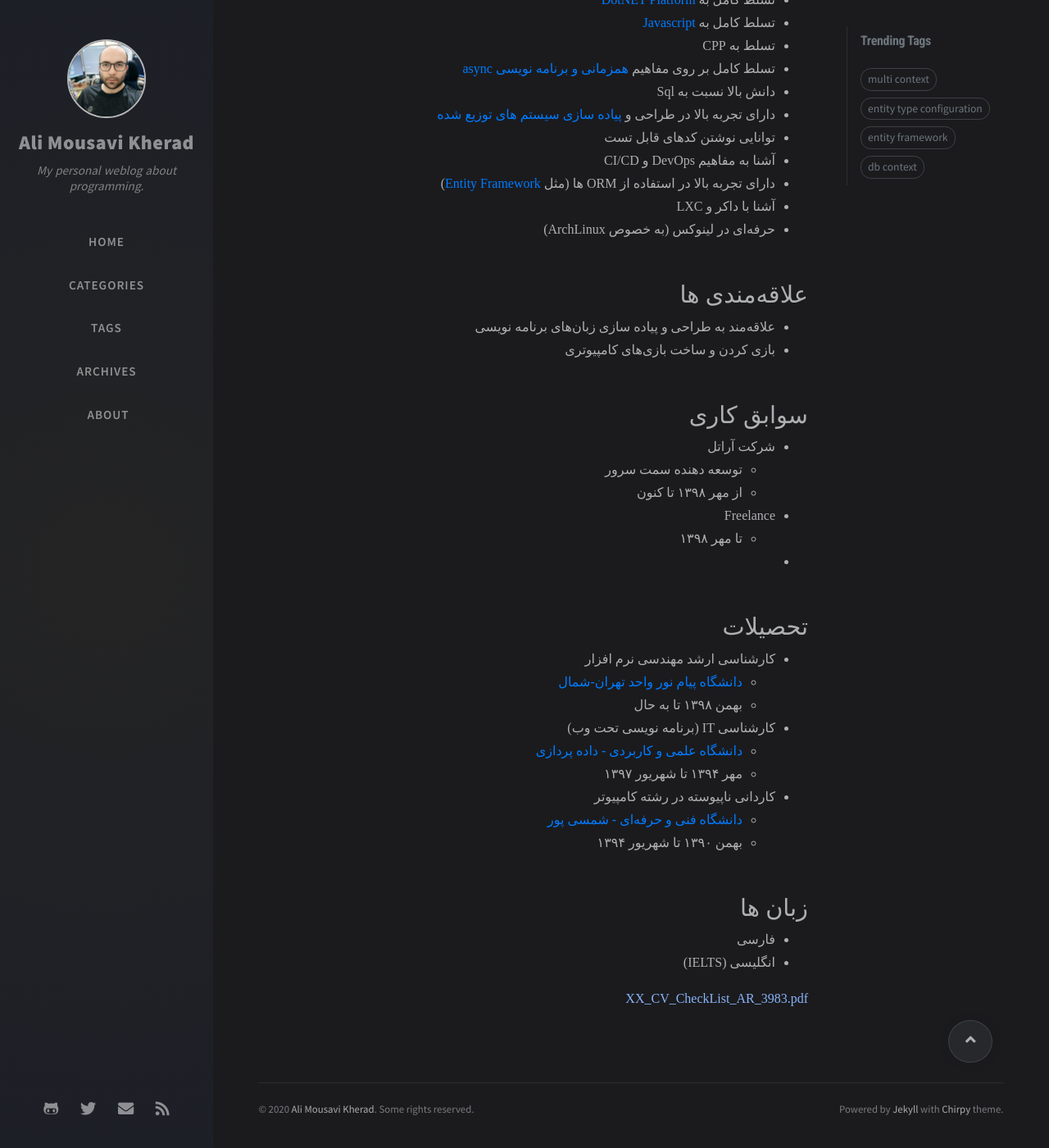
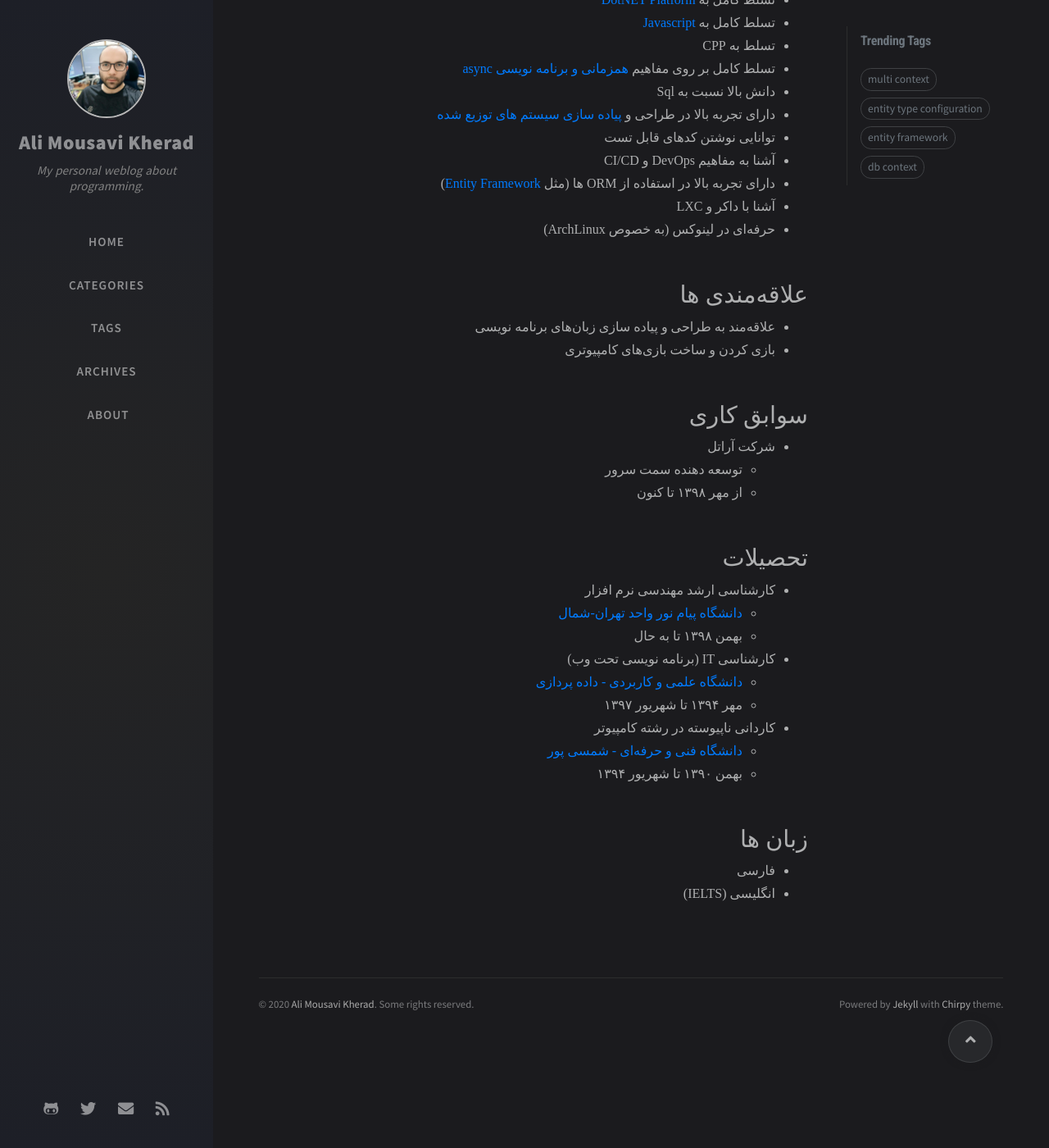
Before and after one commit to amkherad/amkherad.github.io, a Jekyll site: the page built from pages/resume-fa.md, in a window 1280 px wide and 1400 px high, scrolled down 455 px. Shown: the whole window at 82% size. Built offline with Jekyll 4.4.1, drawn with Linux system fonts in a browser that asks for light colours; nearby versions of some CDN libraries; comment, search, counter and statistics services are not loaded.

Commit message:
Updated resume

```diff
--- a/pages/resume-fa.md
+++ b/pages/resume-fa.md
@@ -33,9 +33,7 @@ title: رزومه فارسی علی موسوی خرد
 * شرکت آراتل
     * توسعه دهنده سمت سرور
     * از مهر ۱۳۹۸ تا کنون
-* Freelance
-    * تا مهر ۱۳۹۸
-*
+
 
 # تحصیلات
 * کارشناسی ارشد مهندسی نرم افزار
@@ -51,6 +49,3 @@ title: رزومه فارسی علی موسوی خرد
 # زبان ها
 * فارسی
 * انگلیسی (IELTS)
-
-
-[XX_CV_CheckList_AR_3983.pdf](/assets/public/XX_CV_CheckList_AR_3983.pdf)
```
Also changed, not shown: tabs/about.md (+2 -0 lines), 1 other file.
